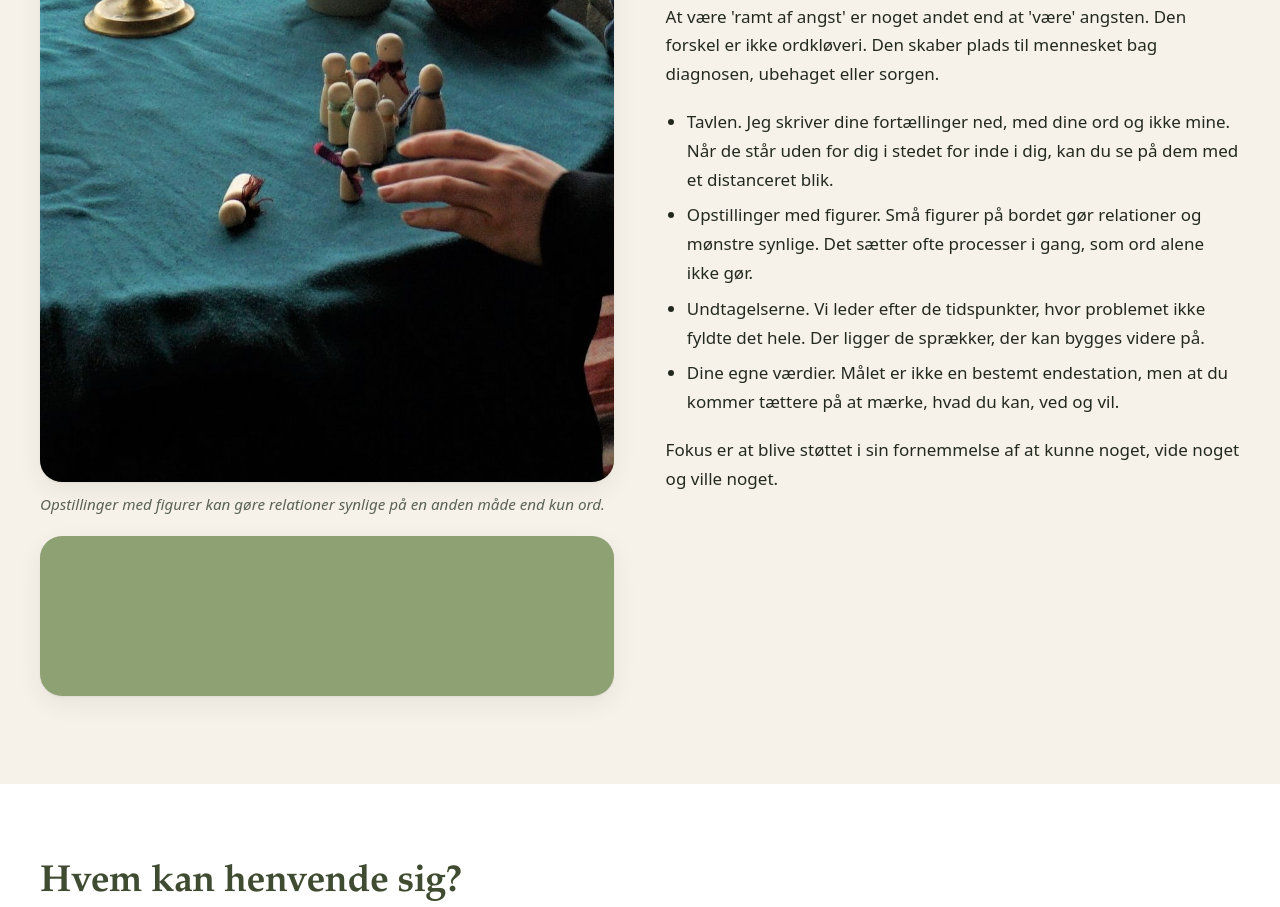
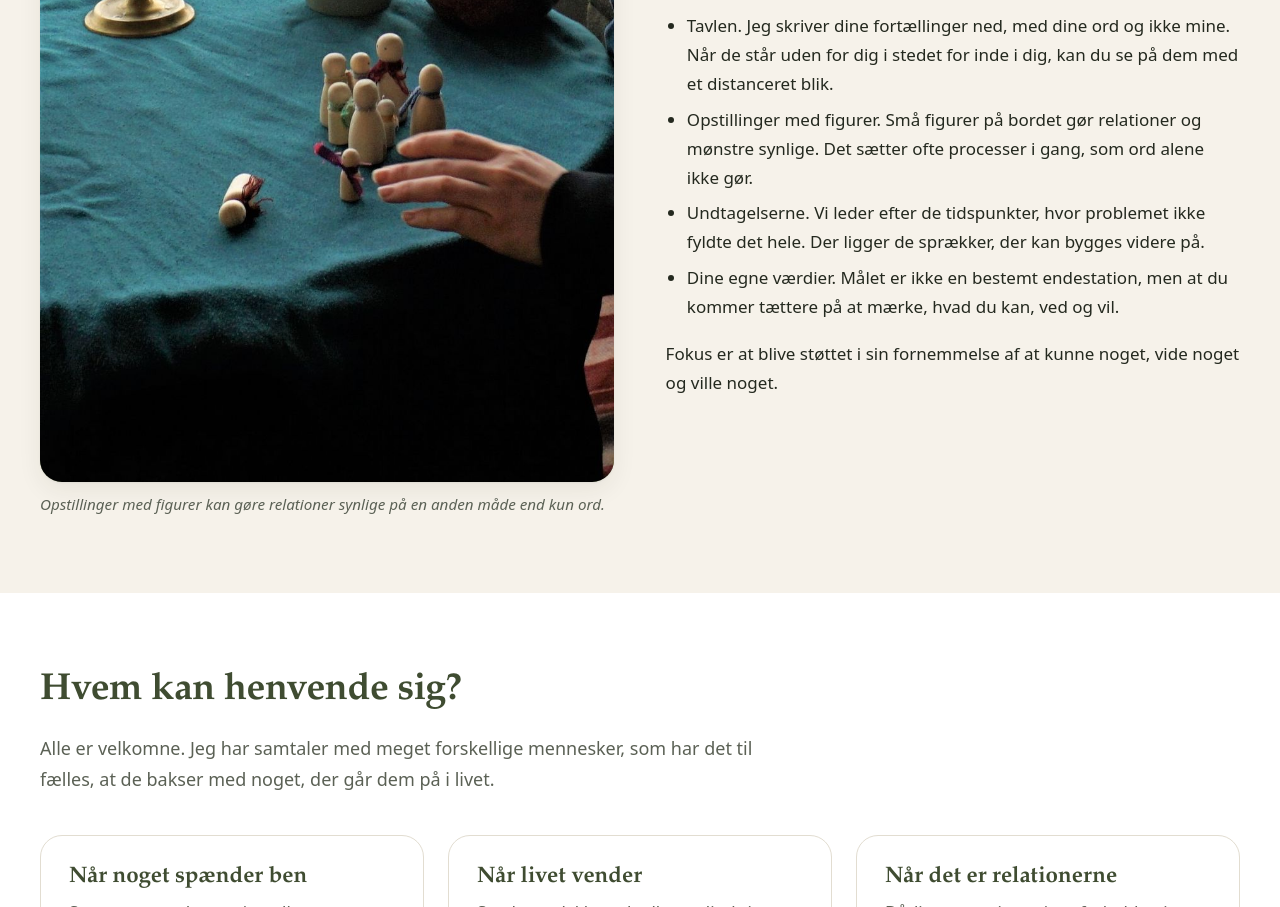
Before and after one commit to Lukasroland123/curans, an Eleventy site: page src/terapi.njk in a window 1280 px wide. Shown: the part 1595-2502 px from the top of the page. Built offline with nearby package versions, Linux system fonts and the light colour scheme; Eleventy itself is replaced by a stand-in of ours; files that its build step writes are made by us from their sources.

Commit message:
Psykoterapi: fjernet den tomme grønne billedramme
Co-Authored-By: Claude Opus 5.5 <noreply@anthropic.com>

```diff
--- a/src/terapi.njk
+++ b/src/terapi.njk
@@ -58,10 +58,9 @@ eleventyComputed:
         </div>
         {% if terapi.metode_billedtekst %}<figcaption>{{ terapi.metode_billedtekst }}</figcaption>{% endif %}
       </figure>
-      {#- Billede nummer to. Er feltet tomt, staar her en tom ramme, der
-          venter paa et foto. Kun naar det FOERSTE felt har et foto: to
-          tomme rammer oven paa hinanden er ikke en pladsholder. -#}
-      {% if terapi.metode_billede %}
+      {#- Billede nummer to. Er feltet tomt, vises ingen ramme; fotoet
+          ovenfor staar alene. Lotte valgte den groenne ramme fra her. -#}
+      {% if terapi.metode_billede2 %}
         <figure class="figur{% if not terapi.metode_billede2 %} figur--tom{% endif %}" style="max-width: {{ terapi.metode_billede2 | figurbredde }}">
           <div class="split__media" style="aspect-ratio: {{ terapi.metode_billede2 | billedforhold }}">
             {% if terapi.metode_billede2 %}<img src="{{ terapi.metode_billede2 }}" alt="{{ terapi.metode_billede2_alt }}">{% endif %}
```
